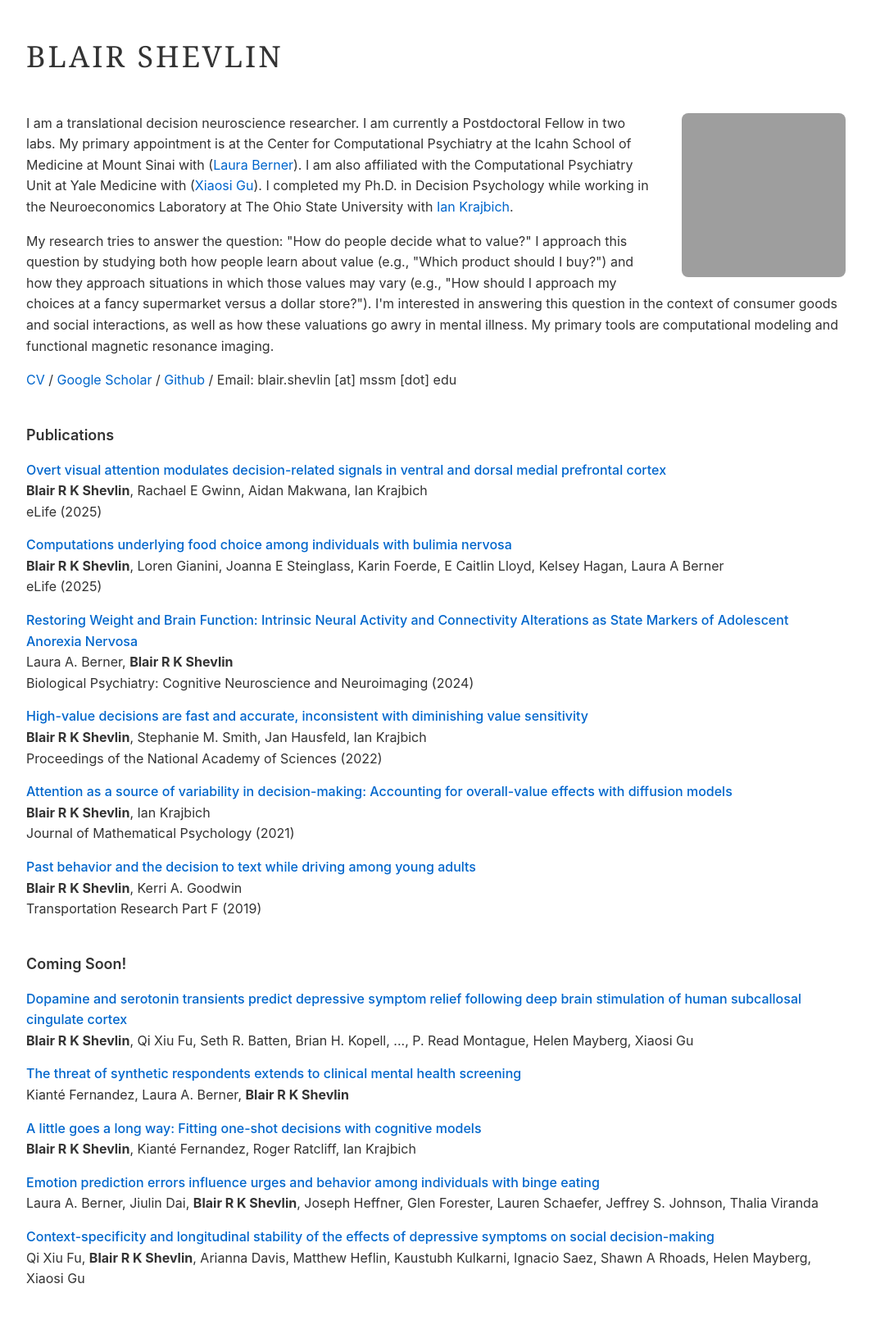
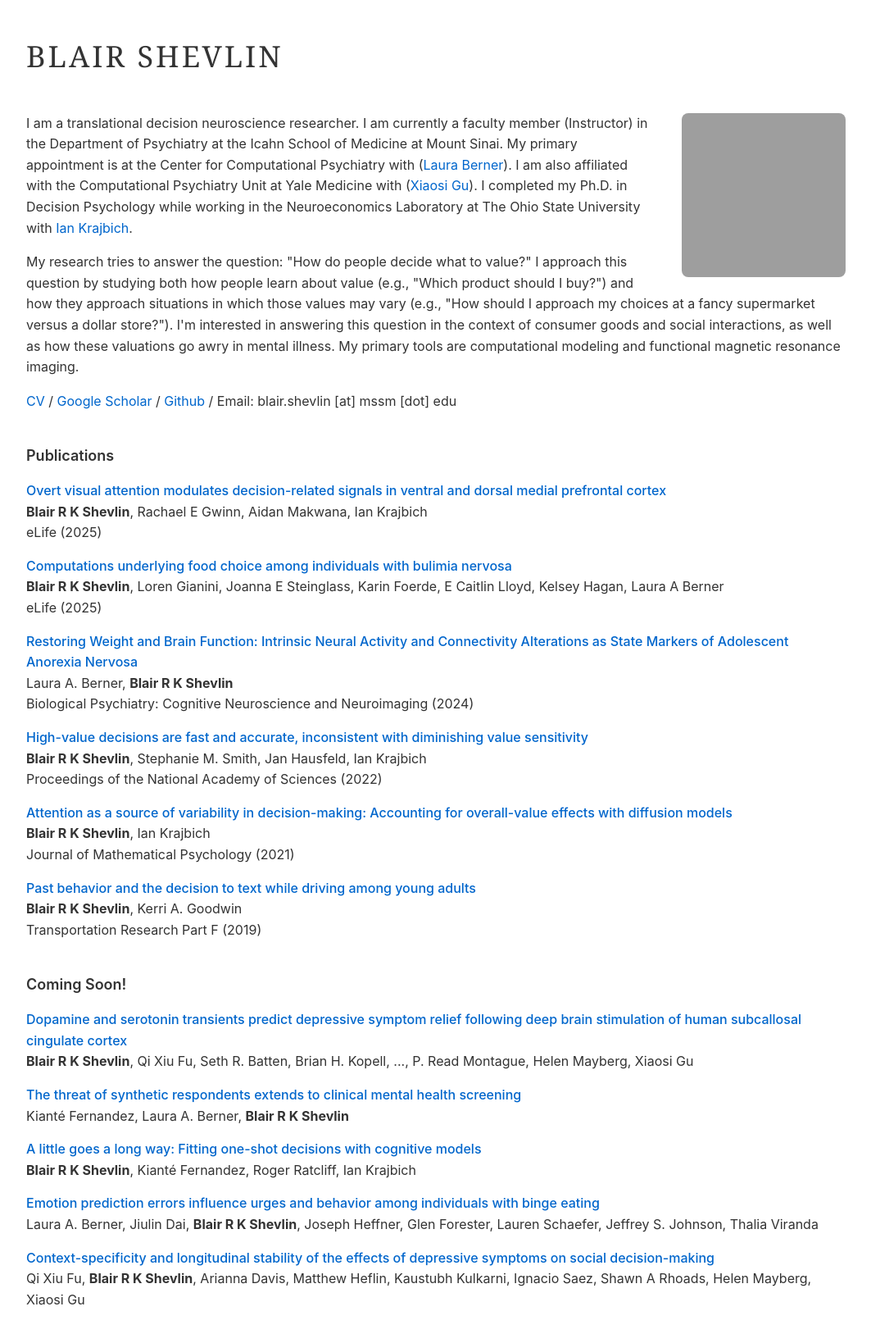
Before and after one commit to blairshevlin/blairshevlin.github.io, a Jekyll site: the page index.html, which Jekyll copies as it is, in a window 1280 px wide. Shown: the whole page at 82% size, without its empty margins (108-1171 px from the left). Built offline with Jekyll 4.4.1, drawn with Linux system fonts in a browser that asks for light colours; before the commit the page ends 1613 px from its top, so only the background shows below that; grey boxes are pictures that could not be loaded.

Commit message:
updated job title

```diff
--- a/index.html
+++ b/index.html
@@ -86,10 +86,9 @@
         <img src="assets/images/headshot.png" alt="Blair Shevlin">
 
         <p>
-            I am a translational decision neuroscience researcher. I am currently a Postdoctoral Fellow in two labs.
-            My primary appointment is at the Center for Computational Psychiatry at the Icahn School of Medicine at Mount
-            Sinai with (<a href="https://labs.icahn.mssm.edu/bernerlab/">Laura Berner</a>). I am also affiliated with the
-            Computational Psychiatry Unit at Yale Medicine with (<a href="https://www.neurocpu.org/">Xiaosi Gu</a>).
+            I am a translational decision neuroscience researcher. I am currently a faculty member (Instructor) in the Department of Psychiatry at the Icahn School of Medicine at Mount Sinai.
+            My primary appointment is at the Center for Computational Psychiatry with (<a href="https://labs.icahn.mssm.edu/bernerlab/">Laura Berner</a>).
+            I am also affiliated with the Computational Psychiatry Unit at Yale Medicine with (<a href="https://www.neurocpu.org/">Xiaosi Gu</a>).
             I completed my Ph.D. in Decision Psychology while working in the Neuroeconomics Laboratory at The Ohio State
             University with <a href="https://krajbichlab.psych.ucla.edu/people">Ian Krajbich</a>.
         </p>
```
